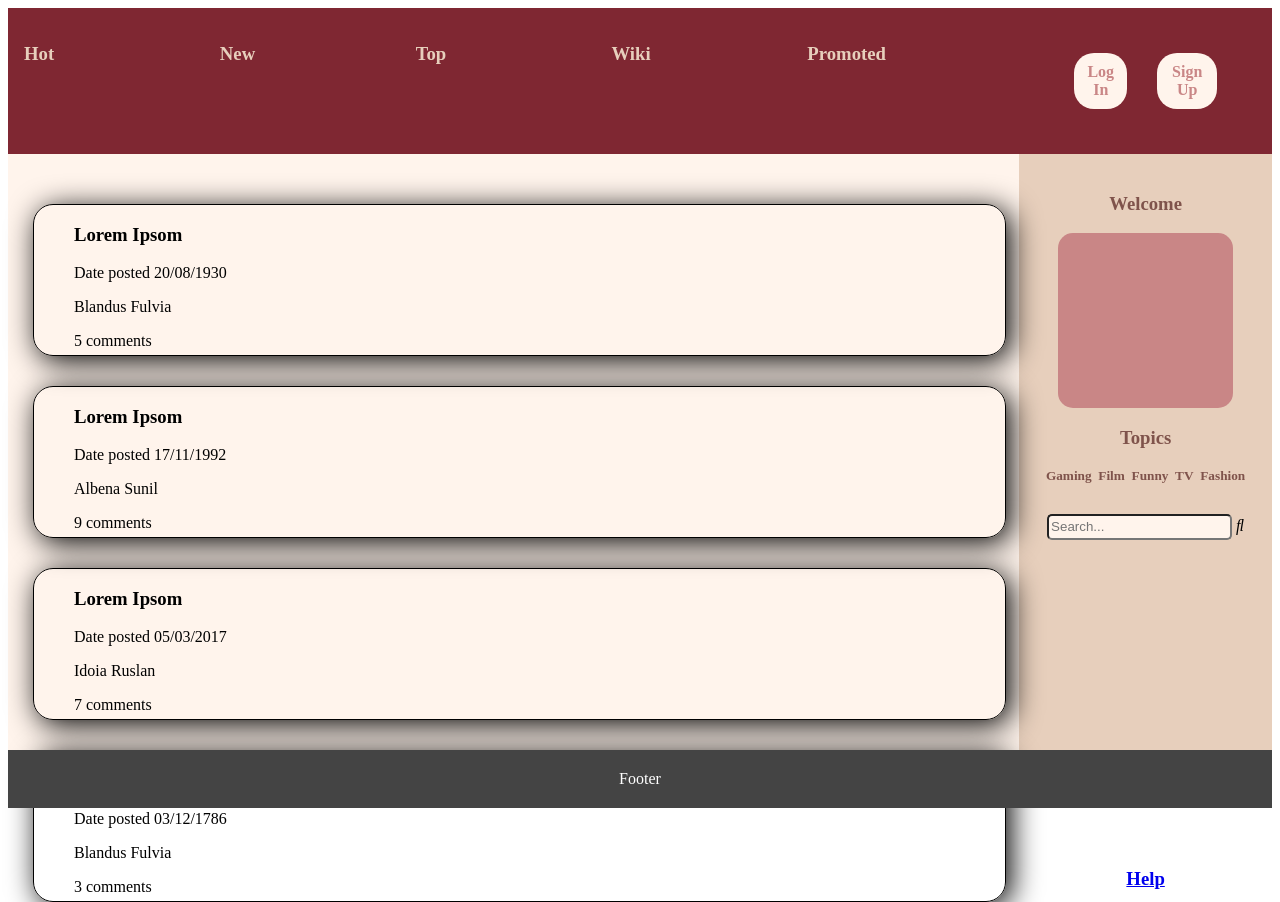
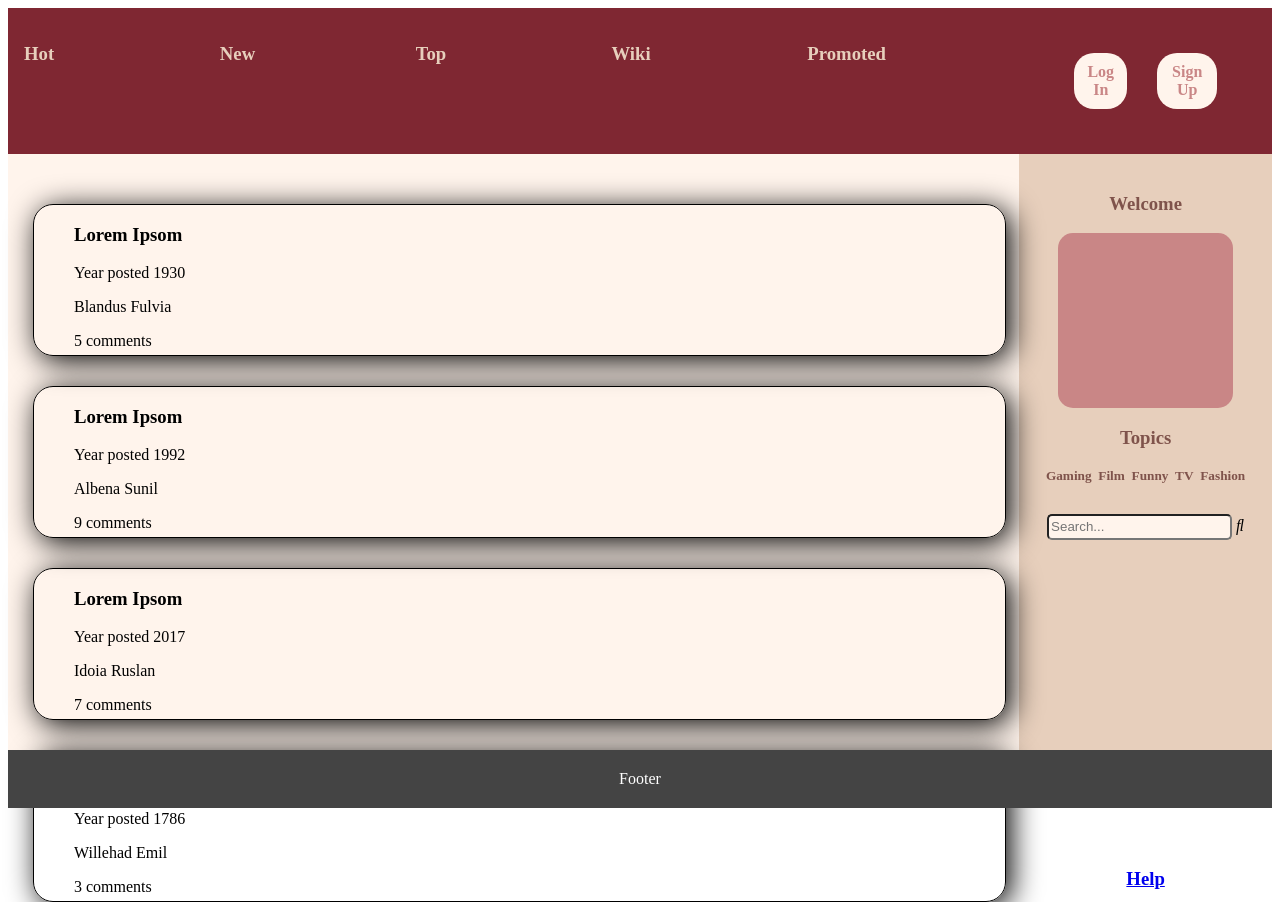
Before and after one commit to rimmderes/GrayceMessageFourm, a plain HTML site: page index.html in a window 1280 px wide. Drawn offline with Linux system fonts and the light colour scheme.

Commit message:
code refactoring done

```diff
--- a/index.js
+++ b/index.js
@@ -1,77 +1,52 @@
 // grab all HTML elements
-const titles = document.querySelectorAll(".titles")
-const dates = document.querySelectorAll(".date")
-const authors = document.querySelectorAll(".author")
-const comments = document.querySelectorAll(".comments")
+const titles = document.querySelectorAll(".titles");
+const dates = document.querySelectorAll(".date");
+const authors = document.querySelectorAll(".author");
+const comments = document.querySelectorAll(".comments");
+
+console.log(titles);
 
 //JSON data fetch
-fetch('http://127.0.0.1:5502/data.json')
+fetch("http://127.0.0.1:5502/data.json")
   .then((response) => response.json())
-    .then(data  => {
-        console.log(data.posts)
-        replacePostTitle(data.posts);
+  .then((data) => {
+    console.log(data.posts);
     replacePostData(data.posts);
-        replacePostAuthors(data.posts);
-        replacePostComments(data.posts)
+
+    // for (let i = 0; i < data.posts.length; i++) {
+    //   replacePostTitle(i, data.posts[i].title);
+    //   replacePostData(i, data.posts[i].datePosted);
+    //   replacePostAuthors(i, data.posts[i].author);
+    //   replacePostComments(i, data.posts[i].comments);
+    // }
+
   });
 
-
   // Inserting data functions
-const replacePostTitle = (data) => {
-    titles[0].innerHTML = data[0].title
-    titles[1].innerHTML = data[1].title
-    titles[2].innerHTML = data[2].title
-    titles[3].innerHTML = data[3].title
+  const replacePostData = (data) => {
+      for (let index = 0; index < titles.length; index++) {
+          titles[index].innerHTML = data[index].title;
+          dates[index].innerHTML = `Year posted ${data[index].datePosted.slice(-4)}`
+          authors[index].innerHTML = data[index].author
+          comments[index].innerHTML = `${data[index].comments} comments`
       }
-
-const replacePostData = (data) => {
-    dates[0].innerHTML = `Date posted ${data[0].datePosted}`
-    dates[1].innerHTML = `Date posted ${data[1].datePosted}`
-    dates[2].innerHTML = `Date posted ${data[2].datePosted}`
-    dates[3].innerHTML = `Date posted ${data[3].datePosted}`
-}
-
-const replacePostAuthors = (data) => {
-    authors[0].innerHTML = data[0].author
-    authors[1].innerHTML = data[1].author
-    authors[2].innerHTML = data[2].author
-    authors[3].innerHTML = data[0].author
-}
-
-const replacePostComments = (data) => {
-    comments[0].innerHTML = `${data[0].comments} comments`
-    comments[1].innerHTML = `${data[1].comments} comments`
-    comments[2].innerHTML = `${data[2].comments} comments`
-    comments[3].innerHTML = `${data[3].comments} comments`
     }
 
 
+const replacePostTitle = (index, title) => {
+  titles[index].innerHTML = title;
+};
 
 
-    // const forumData = new XMLHttpRequest();
 
-    // forumData.open('GET', 'data.json', true);
+// const replacePostData = (index, dates) => {
+//     dates[index].innerHTML = dates;
+//   };
 
-    // forumData.onreadystatechange = function {
+//   const replacePostAuthors = (index, authors) => {
+//     authors[index].innerHTML = authors;
+//   };
 
-    // if (forumData.readyState === 4 && forumData.status === 400) {
-
-    //     const datas = JSON.parse(forumData.responseText);
-
-    //     console.log(datas)      //printing the fetched data
-
-    //     }
-
-    // };
-
-    // datas.send();
-
-
-    // const posts = async () => {
-    //     const response = await fetch("data.json");
-    //     const data = await response.json();
-
-    //     console.log(data);
-    // }
-
-    // posts();
+//   const replacePostComments = (index, comments) => {
+//     comments[index].innerHTML = comments;
+//   };
```
Also changed, not shown: index.html (+1 -1 lines), sandbox.js (added, +12 -0 lines), blank.txt (added). Lines whose indentation alone changed are shown as unchanged.
